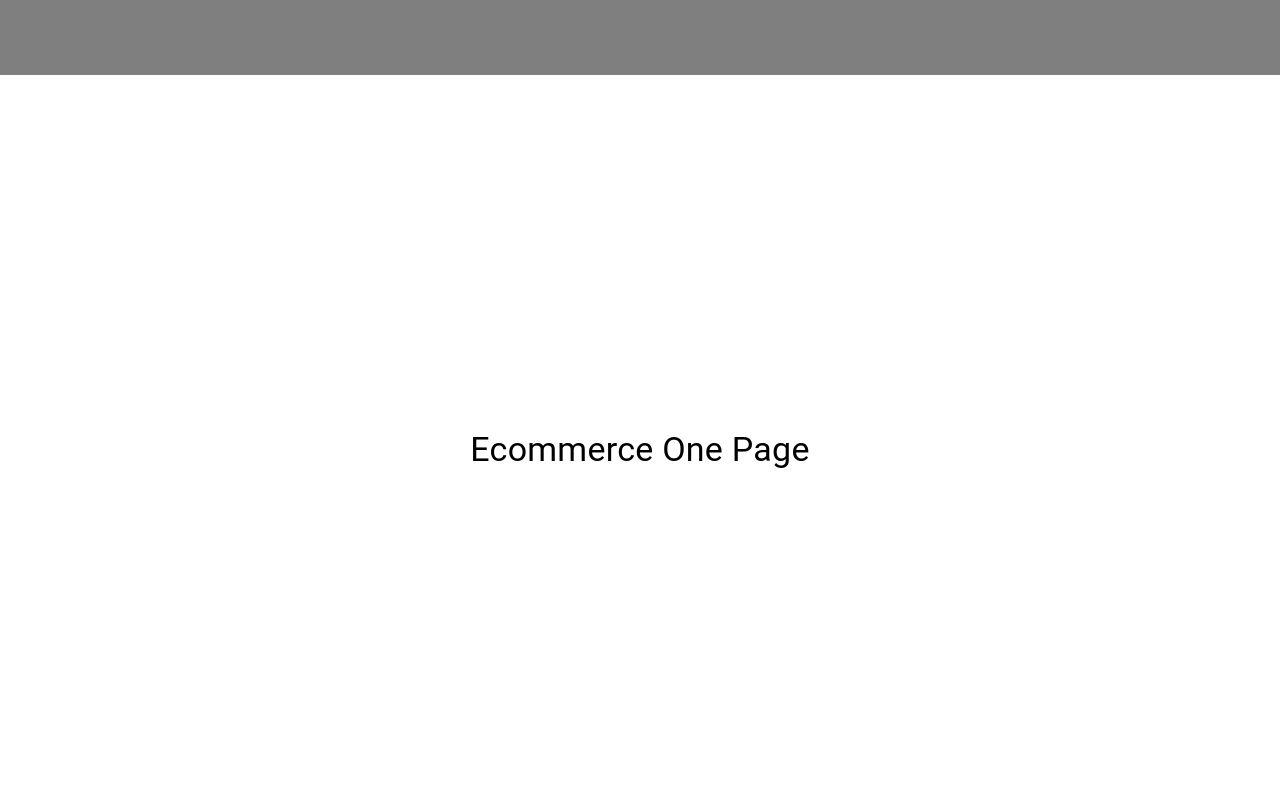
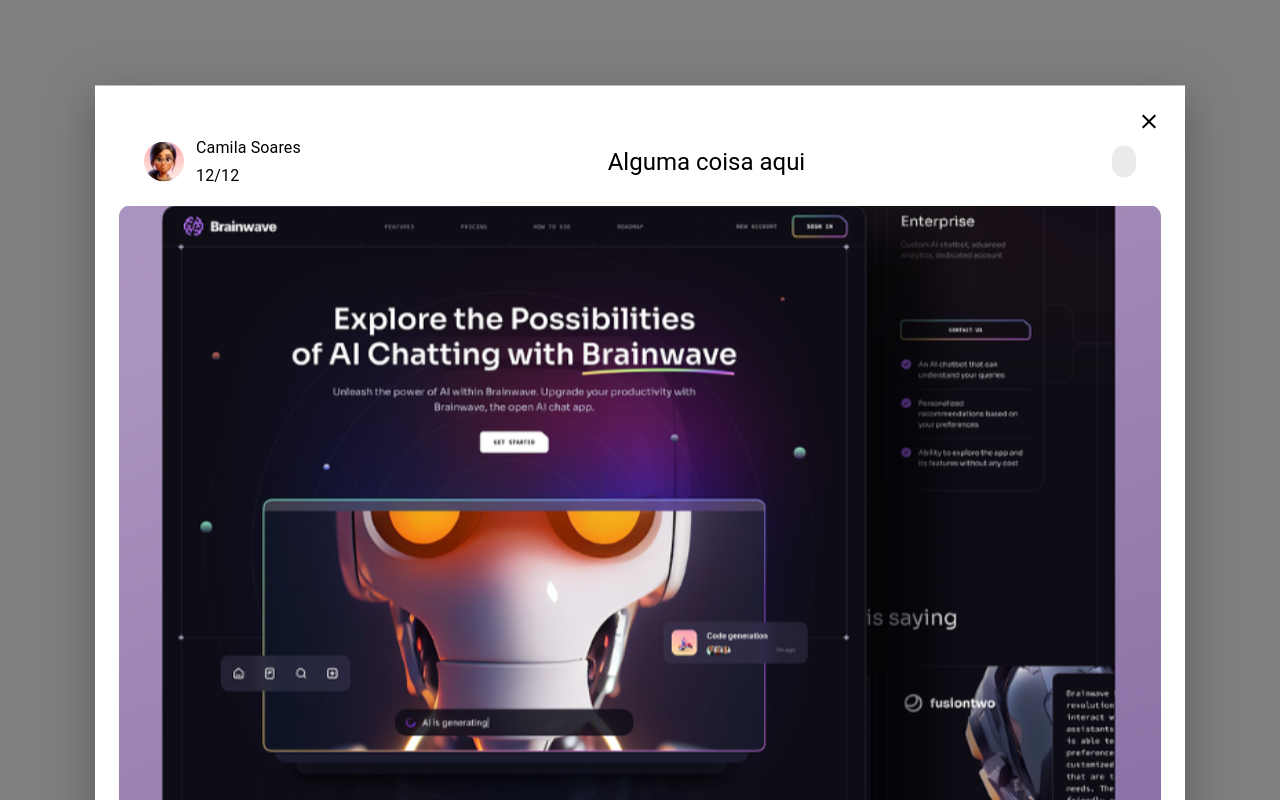
Before and after one commit to gabrielisantos-dev/Hackathon-Orange-Juice, a React (Vite) app in the folder frontend-orange/: page / in a window 1280 px wide. Built offline with nearby package versions, Linux system fonts and the light colour scheme.

Commit message:
style: posicionamentos e estilos concluídos

```diff
--- a/frontend-orange/src/components/modals/ViewPostModal.jsx
+++ b/frontend-orange/src/components/modals/ViewPostModal.jsx
@@ -1,50 +1,85 @@
-import { Modal, Box, Typography, ThemeProvider } from '@mui/material';
-import { theme } from '../../utils/Theme';
+import PropTypes from 'prop-types';
+import Box from '@mui/material/Box';
+import Typography from '@mui/material/Typography';
+import Modal from '@mui/material/Modal';
+import Chip from '@mui/material/Chip';
+import Link from '@mui/material/Link';
+import CloseIcon from '@mui/icons-material/Close';
+import picture from '../../assets/profile-picture/picture.svg';
+import projectImage from '../../assets/projects/project1.svg';
 
-const ViewPostModal = () => {
+const ViewPostModal = ({ onClose }) => {
   return (
-    <ThemeProvider theme={theme}>
-    <Modal open={true}>
-    <Box>
+    <Modal
+      open={true}
+      onClose={onClose}
+      aria-labelledby='modal-modal-title'
+      aria-describedby='modal-modal-description'
+      sx={{ overflow: 'scroll' }}
+    >
+      <div>
+        <Box
+          sx={{
+            position: 'absolute',
+            top: '75%',
+            left: '50%',
+            transform: 'translate(-50%, -50%)',
+            width: '1042px',
+            height: '981px',
+            bgcolor: 'background.paper',
+            boxShadow: 24,
+            p: 3,
+          }}
+        >
+          <Box sx={{ display: 'flex', justifyContent: 'right' }}>
+            <CloseIcon onClick={onClose} style={{ cursor: 'pointer' }} />
+          </Box>
           <Box
             sx={{
               display: 'flex',
+              justifyContent: 'space-between',
               alignItems: 'center',
-          justifyContent: 'center',
-          position: 'absolute',
-          width: '1600px',
-          height: '750px',
-          marginTop: '50px',
-          top: '50%',
-          left: '50%',
-          transform: 'translate(-50%, -50%)',
-          backgroundColor: 'white',
+              margin: '0px 25px',
             }}
           >
+            <Box sx={{ display: 'flex', gap: '12px', alignItems: 'center' }}>
+              <img src={picture} alt='Imagem usuário' width='40px' height='40px' />
+              <Box>
+                <Typography variant='subtitle1'>Camila Soares</Typography>
+                <Typography variant='subtitle1'>12/12</Typography>
+              </Box>
+            </Box>
+            <Typography variant='h5'>Alguma coisa aqui</Typography>
+            <Box sx={{ display: 'flex', gap: '8px' }}>
+                <Chip />
+            </Box>
+          </Box>
+          <Box sx={{ display: 'flex', justifyContent: 'center', mt: 2 }}>
+            <img
+              src={projectImage}
+              alt='Imagem do projeto'
+              width='100%'
+              height='100%'
+              style={{ objectFit: 'cover' }}
+            />
+          </Box>
           <Box
-          sx={{
-            width: '838px',
-            height: '50px',
-            top: '56px',
-            left: '102px',
-            gap: '175px',
-            display: 'flex',
-            alignItems: 'center',
-            flexDirection: 'row',
-            justifyContent: 'center',
-          }}
+            sx={{ height: '150px', display: 'flex', flexDirection: 'column', justifyContent: 'space-between', margin: '30px 25px' }}
           >
-          <Box></Box>
-          <Typography variant="h4" font="Roboto">
-            Ecommerce One Page
-          </Typography>
-          <Box></Box>
+            <Typography variant='body1'>descrição</Typography>
+            <Box>
+              <Typography variant='subtitle1'>Download</Typography>
+              <Link href=''>Link</Link>
             </Box>
           </Box>
         </Box>
+      </div>
     </Modal>
-    </ThemeProvider>
   );
 };
 
+ViewPostModal.propTypes = {
+  onClose: PropTypes.func.isRequired,
+};
+
 export default ViewPostModal;
```
Lines whose indentation alone changed are shown as unchanged.
